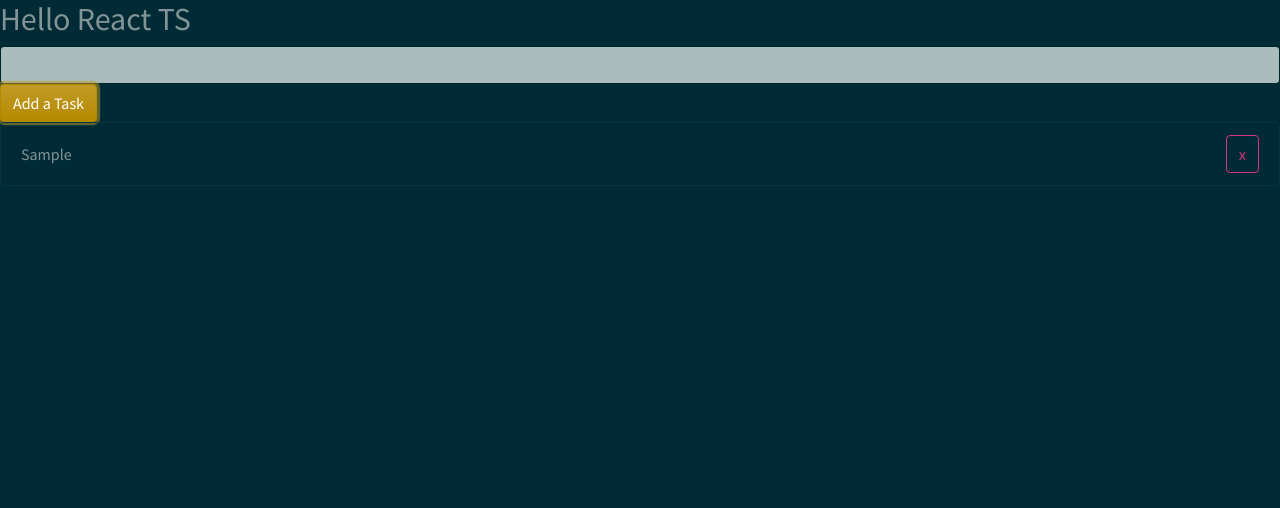
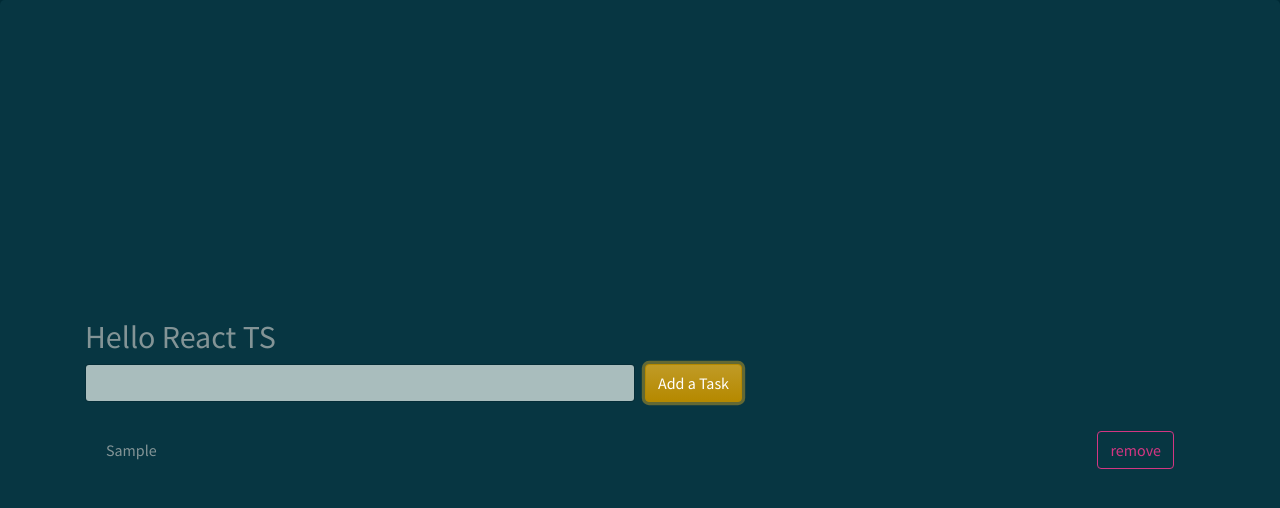
Before and after one commit to anewton1998/react-ts, a React (Create React App) app: page / in a window 1280 px wide. Both pictures are taken after typing "Sample" into the empty fields and a click on the button "Add a Task". Shown: the top 508 px of the page. Built offline with nearby package versions, Linux system fonts and the light colour scheme.

Commit message:
added a little more styling

```diff
--- a/src/App.tsx
+++ b/src/App.tsx
@@ -19,7 +19,8 @@ class App extends Component<{}, State> {
 
   render() {
     return (
-      <div>
+      <div className="jumbotron d-flex align-items-center min-vh-100">
+      <div className="container">
         <h2>Hello React TS</h2>
         <NewTaskForm
           task={this.state.newTask}
@@ -27,6 +28,7 @@ class App extends Component<{}, State> {
           onChange={this.handleTaskChange}
           />
           <TasksList tasks={this.state.tasks} onDelete={this.deleteTask} />
+      </div>
       </div>
     );
   }
--- a/src/components/NewTaskForm.tsx
+++ b/src/components/NewTaskForm.tsx
@@ -12,8 +12,16 @@ export const NewTaskForm: FunctionComponent<Props> = ({
     onAdd,
     task
 }) => (
-    <form onSubmit={onAdd}>
-        <input type="text" className="form-control" onChange={onChange} value={task.name} />
-        <button className="btn btn-primary" type="submit">Add a Task</button>
-    </form>
+    <div className="form-group">
+            <form onSubmit={onAdd}>
+                <div className="form-row">
+                    <div className="col">
+                        <input type="text" className="form-control" onChange={onChange} value={task.name} />
+                    </div>
+                    <div className="col">
+                        <button className="btn btn-primary form-append" type="submit">Add a Task</button>
+                    </div>
+                </div>
+            </form>
+    </div>
 );
--- a/src/components/TasksListItem.tsx
+++ b/src/components/TasksListItem.tsx
@@ -14,7 +14,7 @@ export const TasksListItem: FunctionComponent<Props> = ({ task, onDelete }) => {
 
     return (
         <li className="list-group-item d-flex justify-content-between align-items-center">
-            {task.name} <button className="btn btn-outline-danger" onClick={onClick}>x</button>
+            {task.name} <button className="btn btn-outline-danger" onClick={onClick}>remove</button>
         </li>
     );
 };
```
